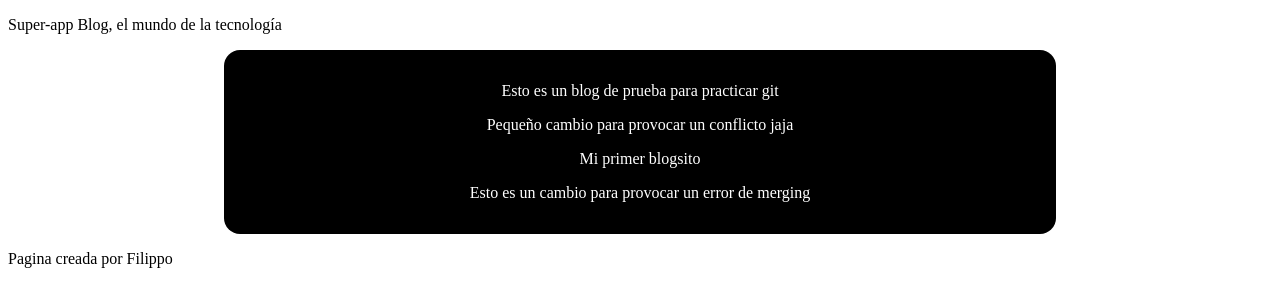
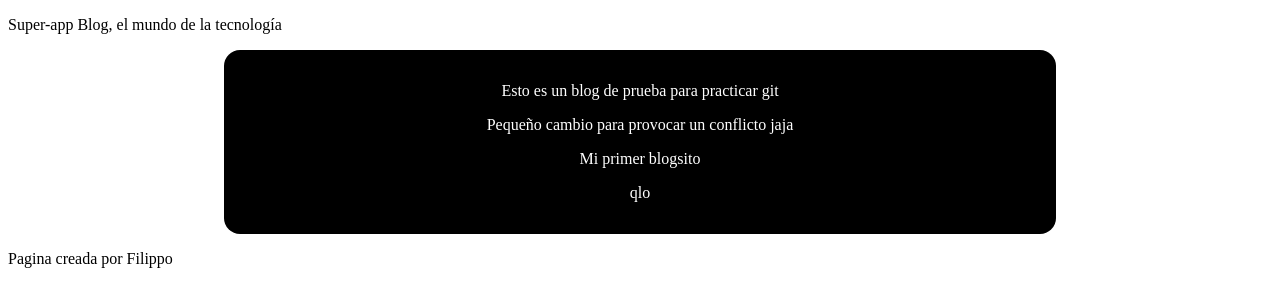
Before and after one commit to filippoagm/super-app, a plain HTML site: page index.html in a window 1280 px wide. Drawn offline with Linux system fonts and the light colour scheme.

Commit message:
Nuevo cambio

```diff
--- a/index.html
+++ b/index.html
@@ -13,7 +13,7 @@
 <p>Esto es un blog de prueba para practicar git</p>
 <p>Pequeño cambio para provocar un conflicto jaja</p>
 <p>Mi primer blogsito</p>
-<p>Esto es un cambio para provocar un error de merging</p>
+<p>qlo</p>
 </div>
 <footer id="footer">
 	<p>Pagina creada por Filippo</p>
```
